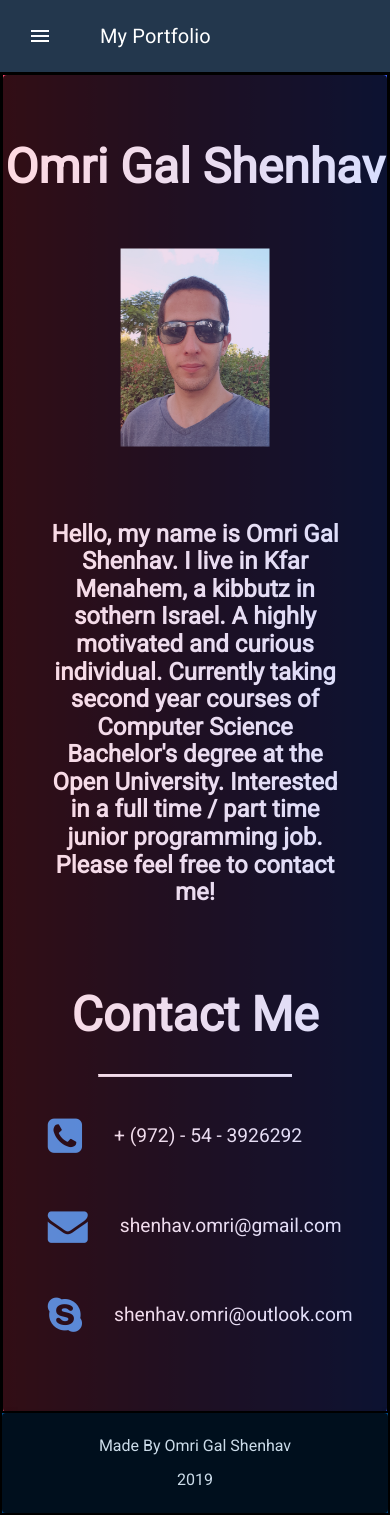
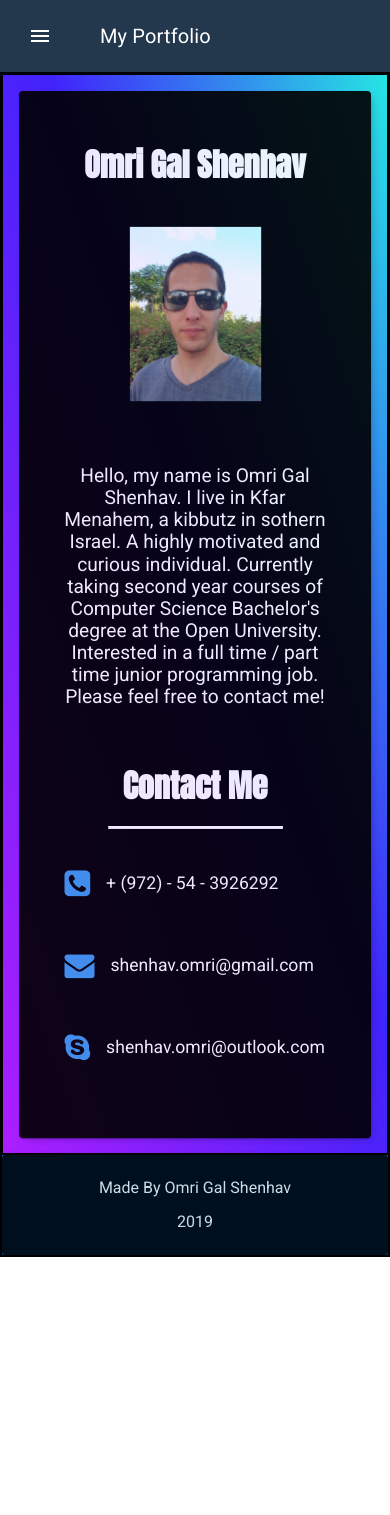
Before and after one commit to OmriGalShen/My-Portfolio, a React (Create React App) app: page /contact in a window 390 px wide. After the commit the page ends 1257 px from the top, so only its background shows below. Built offline with nearby package versions, Linux system fonts and the light colour scheme.

Commit message:
changed design

```diff
--- a/src/components/content/contact/Contact.css
+++ b/src/components/content/contact/Contact.css
@@ -1,5 +1,5 @@
 h1 {
-  font-family: "Roboto", sans-serif;
+  font-family: "Anton", sans-serif;
 }
 
 p {
@@ -14,22 +14,22 @@ p {
   /* text-shadow: 10px 10px 12px black; */
   /* background: linear-gradient(90deg, #00d2ff 0%, #3a47d5 100%); */
   background: linear-gradient(90deg, #fc466b 0%, #3f5efb 100%);
+  background-image: linear-gradient(
+    70.6deg,
+    rgba(172, 30, 255, 1) 0.3%,
+    rgba(65, 35, 251, 1) 55.8%,
+    rgba(35, 251, 224, 1) 105.1%
+  );
+  /* background-image: radial-gradient(
+    circle farthest-corner at 10% 20%,
+    rgba(0, 255, 176, 1) 0%,
+    rgba(66, 105, 242, 1) 90%
+  ); */
+
   border: 3px solid black;
   box-shadow: 5px 10px;
   color: white;
-  text-shadow: 10px 10px 12px black;
-}
-
-.contact-section {
-  color: white;
-  text-shadow: 10px 10px 12px black;
-  height: 50%;
-}
-
-@media (max-width: 600px) {
-  .contact {
-    padding: 0;
-  }
+  /* text-shadow: 1px 1px 1px white; */
 }
 
 .grid {
@@ -56,10 +56,12 @@ p {
 }
 .profile-title {
   font-size: 3rem;
+  text-decoration: none;
 }
 
 .contact-title {
   font-size: 1.5rem;
+  text-decoration: none;
 }
 
 .profile-pic {
@@ -72,10 +74,9 @@ p {
   padding: 1em;
   margin-left: 3em;
   margin-right: 3em;
-  font-size: 1.5rem;
+  font-size: 1.5em;
   font-weight: 400;
   font-family: "Roboto", sans-serif;
-  font-weight: bold;
 }
 
 .contact-title hr {
@@ -101,25 +102,35 @@ p {
 }
 
 @media (max-width: 600px) {
+  .contact {
+    padding: 1em;
+  }
   .profile-pic {
     width: 50%;
   }
   .profile-des {
     margin-left: 1em;
     margin-right: 1em;
-    font-size: 1.5rem;
+    font-size: 1.2rem;
   }
   .contact-list i {
-    font-size: 40px;
-    padding-right: 2rem;
+    font-size: 30px;
+    padding-right: 1rem;
   }
   .list-item {
     margin: 1.5em;
-    font-size: 1.2em;
+    font-size: 1.1em;
     padding-left: 1rem;
   }
   .grid {
     padding-bottom: 10%;
+  }
+  .profile-title {
+    font-size: 2rem;
+  }
+
+  .contact-title {
+    font-size: 1rem;
   }
 }
 @media (max-width: 350px) {
--- a/src/components/content/contact/Contact.js
+++ b/src/components/content/contact/Contact.js
@@ -12,7 +12,8 @@ const myStyles = {
   paper: {
     background: "black",
     color: "white",
-    opacity: 0.8
+    opacity: 0.9,
+    border: "3px solid black"
   }
 };
 
--- a/src/components/content/contact/ContactSection.js
+++ b/src/components/content/contact/ContactSection.js
@@ -22,7 +22,7 @@ const ContactSection = () => {
     <Grid container className="contact-section">
       <Grid item xs={12}>
         <div className="contact-title">
-          <h1>Contact Me</h1>
+          <h1 style={{ textDecoration: "none" }}>Contact Me</h1>
           <hr />
         </div>
       </Grid>
```
